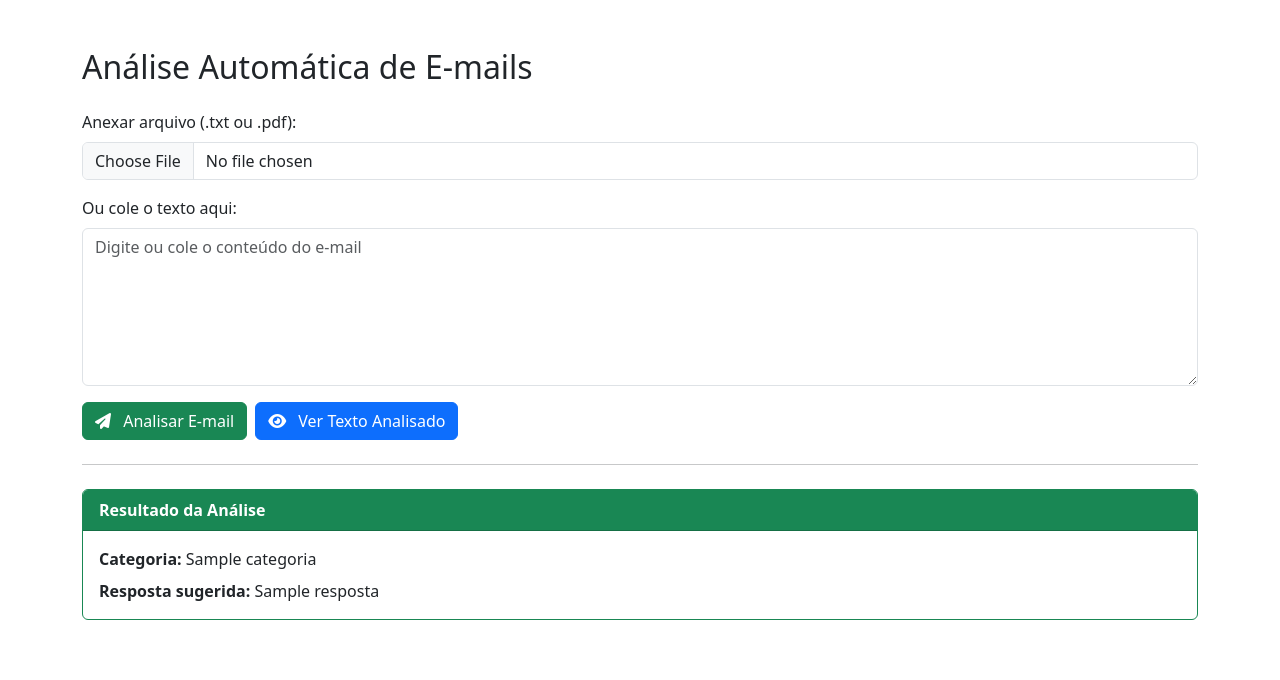
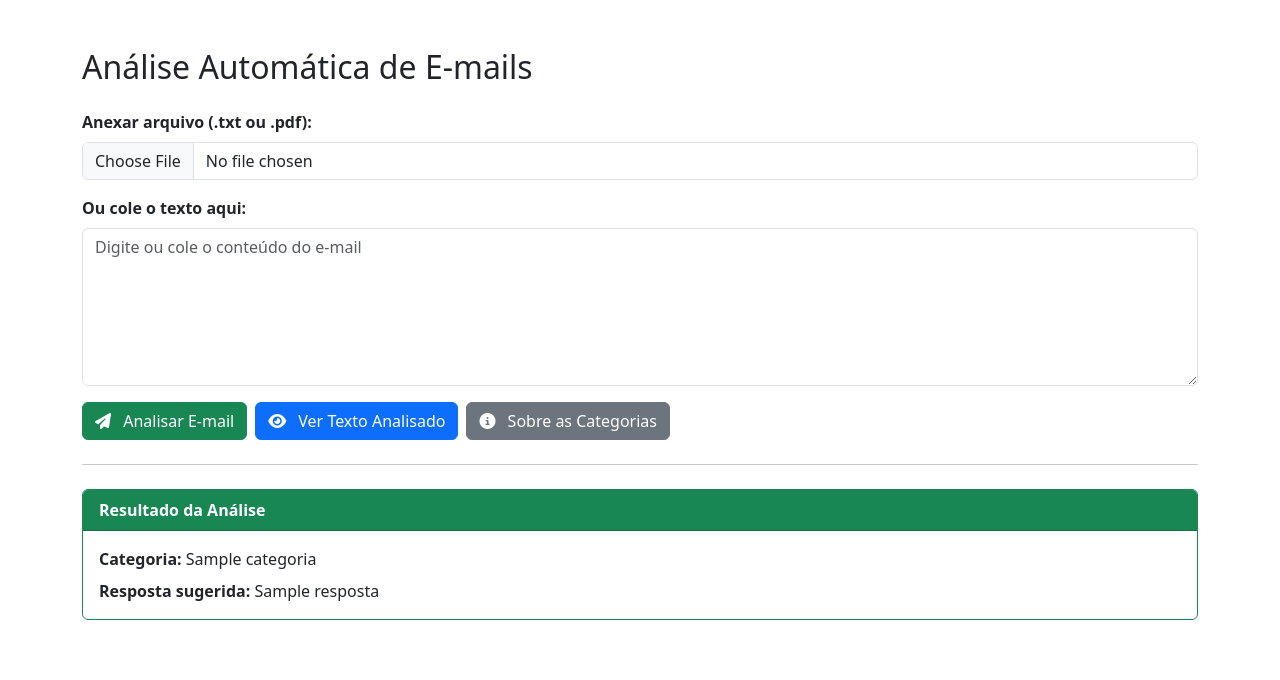
Before and after one commit to wastecoder/python-flask-email-classifier, a Flask app: template templates/email-form.html in a window 1280 px wide. Shown: the top 680 px of the page. Run offline with Flask 3, Linux system fonts and the light colour scheme; the template is opened without the code that fills it: most values are stand-ins (such as "Sample title", 1, 10 or a date in 2020); some libraries are stand-ins or nearby versions.

Commit message:
feat(ui): add modal with info about email classification categories

```diff
--- a/templates/email-form.html
+++ b/templates/email-form.html
@@ -9,14 +9,14 @@
 
     <form method="POST" enctype="multipart/form-data" action="{{ url_for('process_email') }}">
         <div class="mb-3">
-            <label for="filesent" class="form-label">
+            <label for="filesent" class="form-label fw-bold">
                 Anexar arquivo (.txt ou .pdf):
             </label>
             <input id="filesent" type="file" class="form-control" name="file" accept=".pdf,.txt">
         </div>
 
         <div class="mb-3">
-            <label for="txt" class="form-label">
+            <label for="txt" class="form-label fw-bold">
                 Ou cole o texto aqui:
             </label>
             <textarea id="txt" class="form-control" name="text" rows="6" placeholder="Digite ou cole o conteúdo do e-mail"></textarea>
@@ -32,6 +32,11 @@
             <button type="button" class="btn btn-primary" data-bs-toggle="modal" data-bs-target="#textoModal">
                 <i class="fas fa-eye me-2"></i>
                 Ver Texto Analisado
+            </button>
+
+            <button type="button" class="btn btn-secondary" data-bs-toggle="modal" data-bs-target="#categoriasModal">
+                <i class="fas fa-info-circle me-2"></i>
+                Sobre as Categorias
             </button>
             {% endif %}
         </div>
@@ -82,6 +87,55 @@
             </div>
         </div>
     </div>
+
+
+    <div class="modal fade" id="categoriasModal" tabindex="-1" aria-labelledby="categoriasModalLabel" aria-hidden="true">
+        <div class="modal-dialog modal-dialog-centered">
+            <div class="modal-content">
+                <div class="modal-header">
+                    <h5 class="modal-title" id="categoriasModalLabel">
+                        Categorias de Classificação
+                    </h5>
+                    <button type="button" class="btn-close" data-bs-dismiss="modal" aria-label="Fechar"></button>
+                </div>
+
+                <div class="modal-body">
+                    <div class="mb-4">
+                        <h6 class="fw-bold">
+                            Produtivo
+                        </h6>
+                        <p>E-mails que requerem uma ação ou resposta específica.</p>
+                        <p class="mb-1"><strong>Exemplos:</strong></p>
+                        <ul class="mb-0">
+                            <li>Solicitações de suporte técnico</li>
+                            <li>Atualização sobre casos em aberto</li>
+                            <li>Dúvidas sobre o sistema</li>
+                        </ul>
+                    </div>
+
+                    <hr class="my-4">
+
+                    <div>
+                        <h6 class="fw-bold">
+                            Improdutivo
+                        </h6>
+                        <p>E-mails que não necessitam de uma ação imediata.</p>
+                        <p class="mb-1"><strong>Exemplos:</strong></p>
+                        <ul class="mb-0">
+                            <li>Mensagens de felicitações</li>
+                            <li>Agradecimentos</li>
+                        </ul>
+                    </div>
+                </div>
+
+                <div class="modal-footer">
+                    <button type="button" class="btn btn-secondary" data-bs-dismiss="modal">
+                        Fechar
+                    </button>
+                </div>
+            </div>
+        </div>
+    </div>
     {% endif %}
 
 </div>
```
